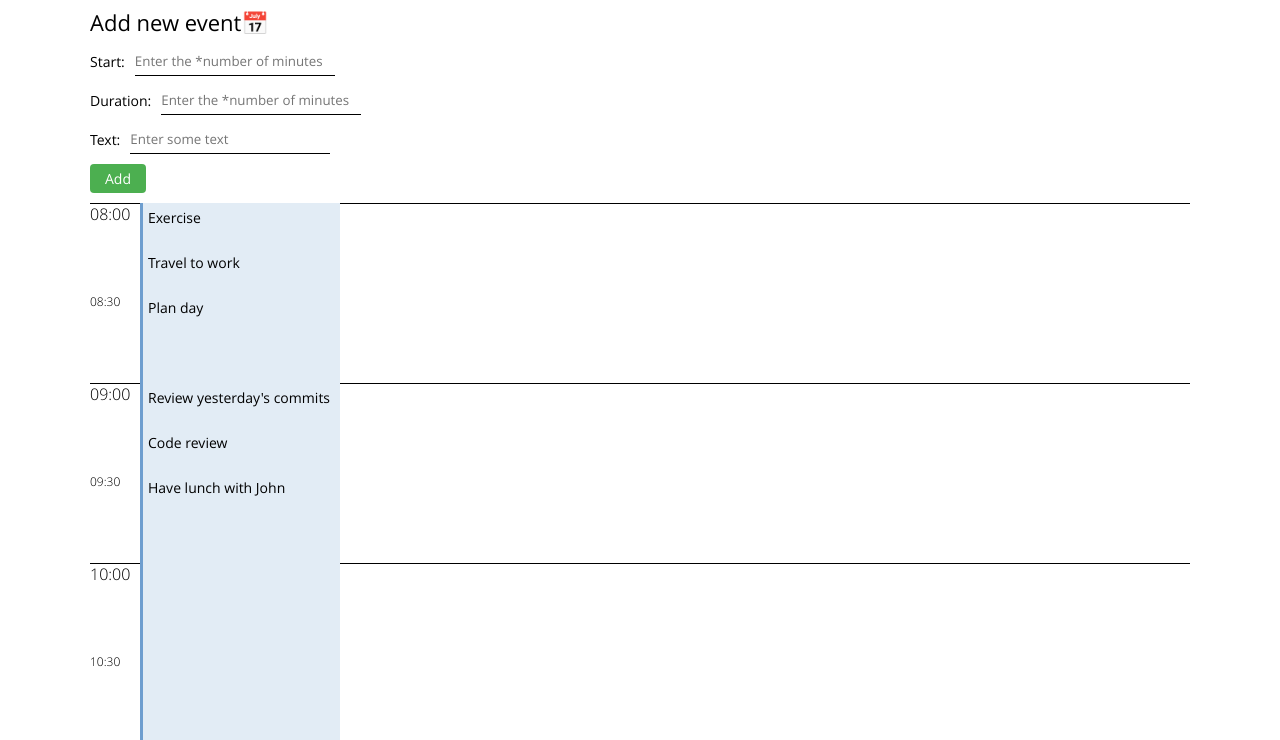
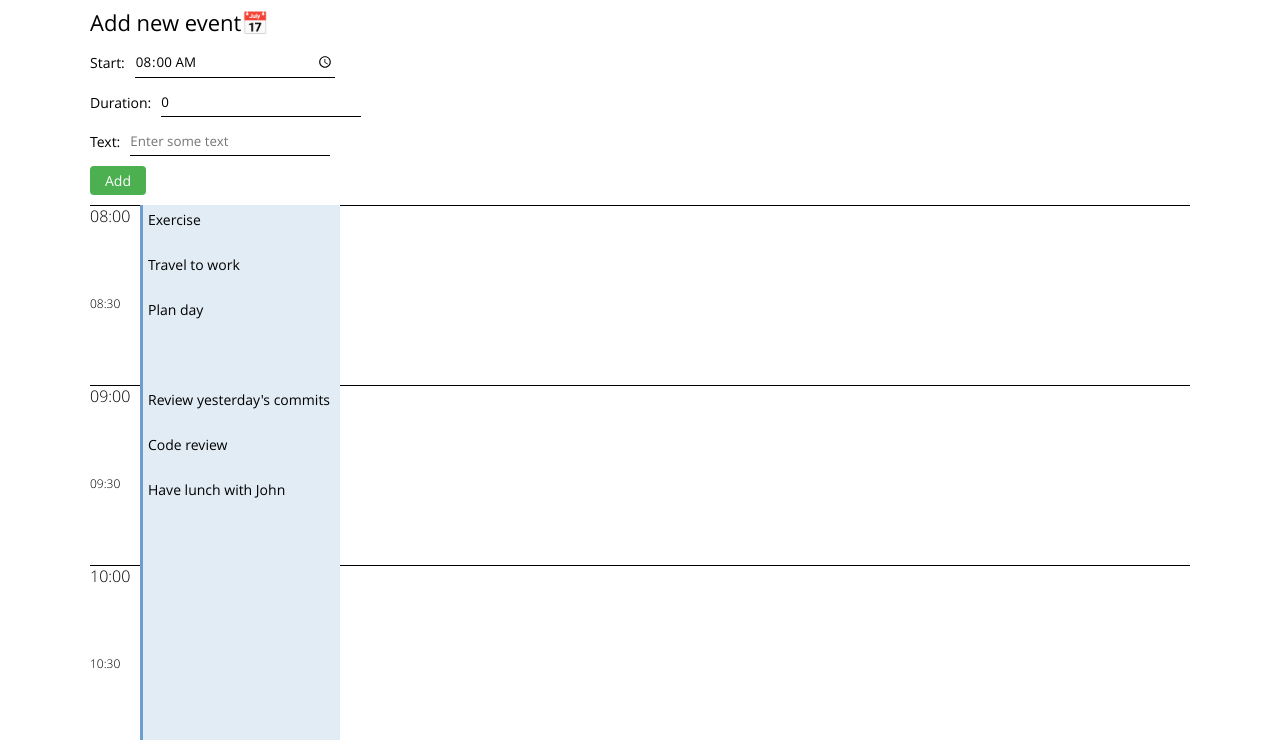
Before and after one commit to V4d1kRed/JSModule, a plain HTML site: page index.html in a window 1280 px wide. Shown: the part 56-796 px from the top of the page. Drawn offline with Linux system fonts and the light colour scheme.

Commit message:
Change index.html

```diff
--- a/index.html
+++ b/index.html
@@ -20,28 +20,30 @@
                                 <legend class="form__legend">Add new event📅</legend>
                                 <label class="form__label">
                                     <span class="form__text">Start:</span>
-                                    <input class="form__input"
-                                           type="text"
-                                           placeholder="Enter the *number of minutes"
-                                           pattern="^[1-9]\d*$"
+                                    <input class="form__input form__input-start"
+                                           type="time"
+                                           min="08:00"
+                                           max="17:00"
+                                           value="08:00"
                                            required>
                                 </label>
                                 <label class="form__label">
                                     <span class="form__text">Duration:</span>
-                                    <input class="form__input"
-                                           type="text"
-                                           placeholder="Enter the *number of minutes"
-                                           pattern="^[1-9]\d*$"
+                                    <input class="form__input form__input-duration"
+                                           type="number"
+                                           min="0"
+                                           max="540"
+                                           value="0"
                                            required>
                                 </label>
                                 <label class="form__label">
                                     <span class="form__text">Text:</span>
-                                    <input class="form__input"
+                                    <input class="form__input form__input-text"
                                            type="text"
                                            placeholder="Enter some text"
                                            required>
                                 </label>
-                                <button class="form__button">Add</button>
+                                <button class="form__button" type="button">Add</button>
                             </fieldset>
                         </form>
                         <div class="calendar__body">
```
